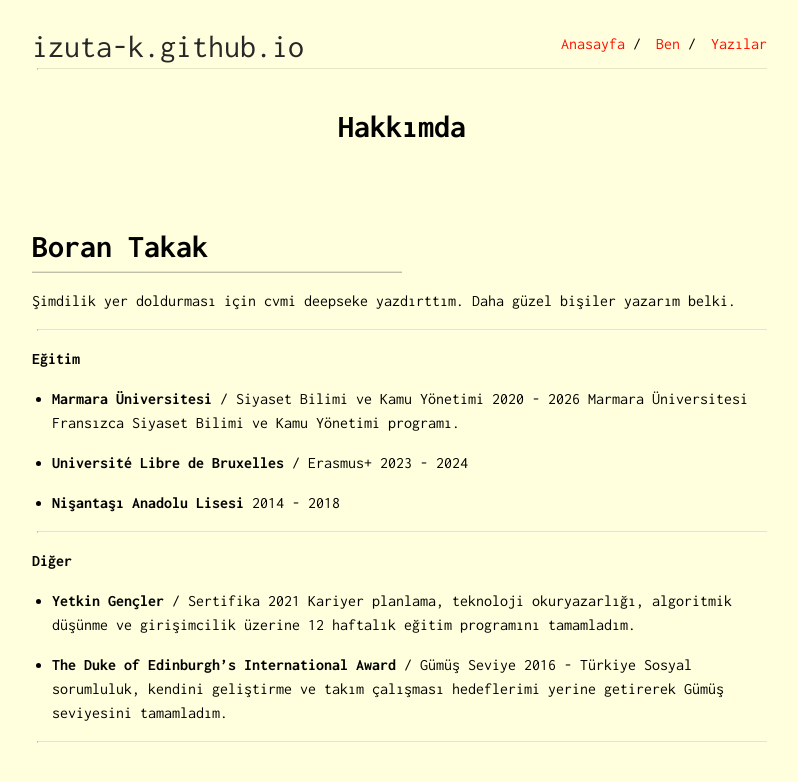
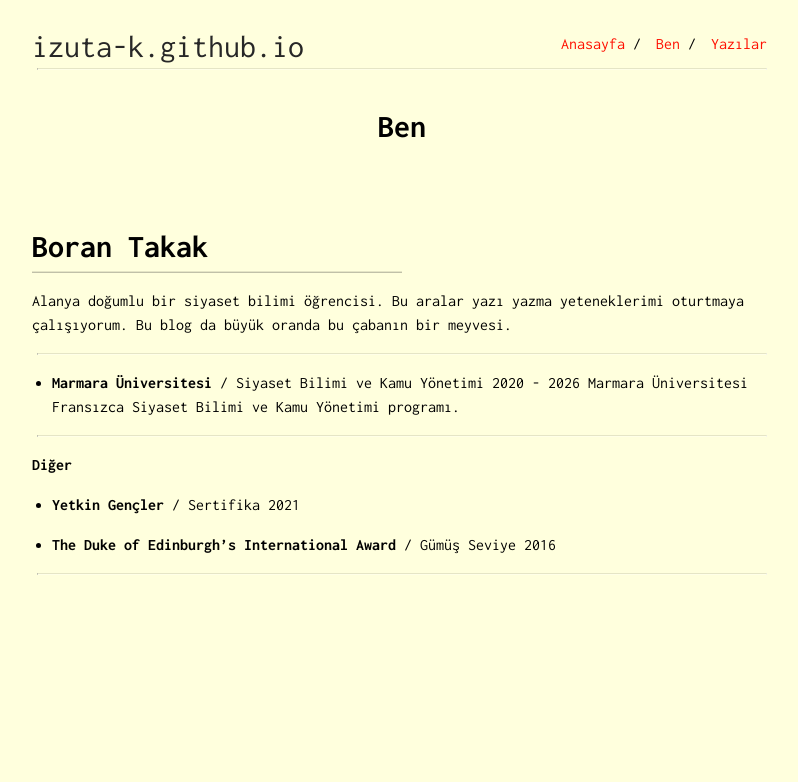
Before and after one commit to izuta-k/izuta-k.github.io, a Jekyll site: the page built from about.md, in a window 1280 px wide. Shown: the top 782 px of the page, without its empty margins (238-1036 px from the left). Built offline with Jekyll 4.4.1, drawn with Linux system fonts in a browser that asks for light colours.

Commit message:
Update about.md
meh

```diff
--- a/about.md
+++ b/about.md
@@ -1,28 +1,19 @@
 ---
 # front matter
 layout: default
-title: Hakkımda
+title: Ben
 ---
 
 
 # Boran Takak
 
-Şimdilik yer doldurması için cvmi deepseke yazdırttım. Daha güzel bişiler yazarım belki.
-
+Alanya doğumlu bir siyaset bilimi öğrencisi. Bu aralar yazı yazma yeteneklerimi oturtmaya çalışıyorum. Bu blog da büyük oranda bu çabanın bir meyvesi.
 
 ---
-
-**Eğitim**
 
 - **Marmara Üniversitesi** / Siyaset Bilimi ve Kamu Yönetimi
   2020 - 2026
   Marmara Üniversitesi Fransızca Siyaset Bilimi ve Kamu Yönetimi programı.
-
-- **Université Libre de Bruxelles** / Erasmus+
-  2023 - 2024
-
-- **Nişantaşı Anadolu Lisesi**
-  2014 - 2018
 
 ---
 
@@ -30,10 +21,8 @@ title: Hakkımda
 
 - **Yetkin Gençler** / Sertifika
   2021
-  Kariyer planlama, teknoloji okuryazarlığı, algoritmik düşünme ve girişimcilik üzerine 12 haftalık eğitim programını tamamladım.
 
 - **The Duke of Edinburgh's International Award** / Gümüş Seviye
-  2016 - Türkiye
-  Sosyal sorumluluk, kendini geliştirme ve takım çalışması hedeflerimi yerine getirerek Gümüş seviyesini tamamladım.
+  2016
 
 ---
```
